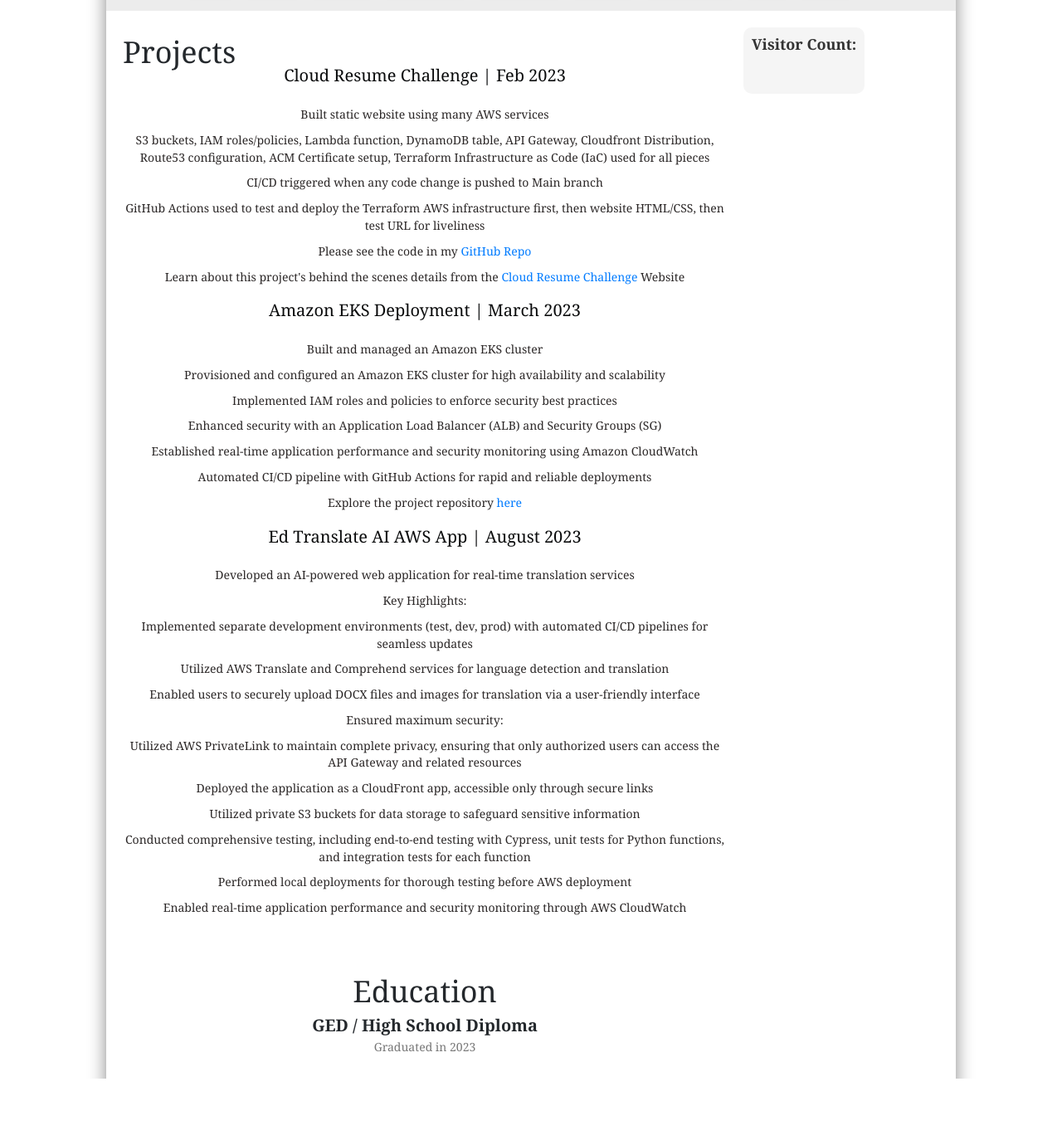
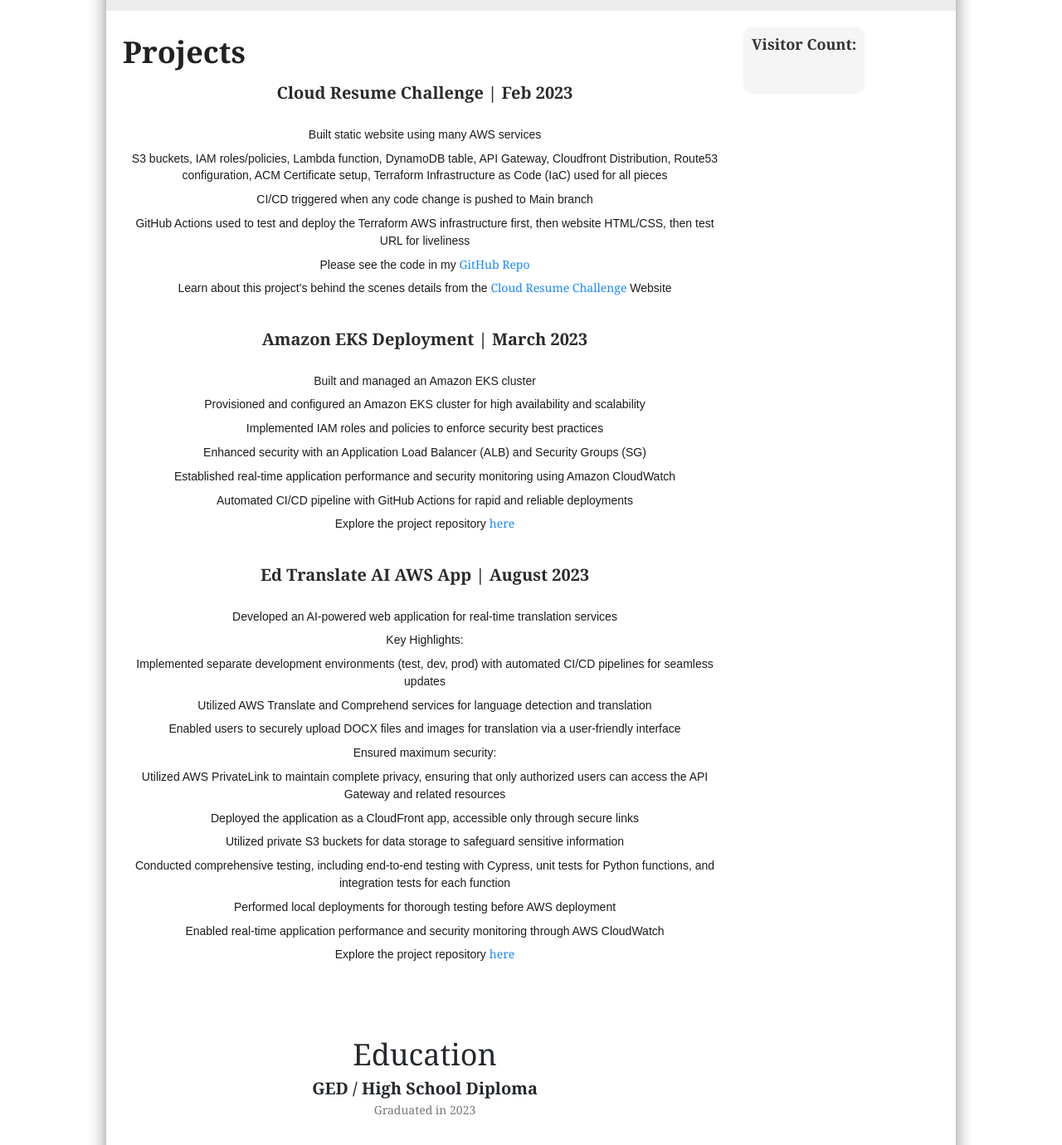
Before and after one commit to TagDhanyal/Cloud-Resume, a website: page resume-site/index.html in a window 1280 px wide. Shown: the part 483-1863 px from the top of the page at 83% size. Before the commit the page ends 1783 px from the top, so only its background shows below. Drawn offline with nearby package versions, Linux system fonts and the light colour scheme; no server answers.

Commit message:
updated html and css

```diff
--- a/resume-site/index.html
+++ b/resume-site/index.html
@@ -22,10 +22,10 @@
 
             <!-- Social Icons Section -->
             <div class="social_icons">
-                <a href="https://github.com/Dhanyal" target="_blank">
+                <a href="https://github.com/TagDhanyal" target="_blank">
                     <img src="https://cdn.jsdelivr.net/npm/simple-icons@5.15.0/icons/github.svg" alt="GitHub Logo">
                 </a>
-                <a href="https://www.linkedin.com/in/Dhanyal/" target="_blank">
+                <a href="https://www.linkedin.com/in/dhanyaltag/" target="_blank">
                     <img src="https://cdn.jsdelivr.net/npm/simple-icons@5.15.0/icons/linkedin.svg" alt="LinkedIn Logo">
                 </a>
             </div>
@@ -79,6 +79,7 @@
                 <div class="projects">
                     <div class="project_header">
                         <h1>Projects</h1>
+                        <br>
                     </div>
                     <div class="project_title">
                         <h1>Cloud Resume Challenge | Feb 2023</h1>
@@ -92,6 +93,7 @@
                     </div>
 
                     <div class="project_title">
+                        <br>
                         <h1>Amazon EKS Deployment | March 2023</h1>
                         <br>
                         <h2>Built and managed an Amazon EKS cluster</h2>
@@ -100,11 +102,12 @@
                         <h2>Enhanced security with an Application Load Balancer (ALB) and Security Groups (SG)</h2>
                         <h2>Established real-time application performance and security monitoring using Amazon CloudWatch</h2>
                         <h2>Automated CI/CD pipeline with GitHub Actions for rapid and reliable deployments</h2>
-                        <h2>Explore the project repository <a href="https://github.com/YourUsername/YourRepository" target="_blank">here</a></h2>
+                        <h2>Explore the project repository <a href="https://github.com/TagDhanyal/YourRepository" target="_blank">here</a></h2>
                     </div>
 
                     <!-- Ed Translate AI AWS App Project -->
                     <div class="project_title">
+                        <br>
                         <h1>Ed Translate AI AWS App | August 2023</h1>
                         <br>
                         <h2>Developed an AI-powered web application for real-time translation services</h2>
@@ -119,6 +122,7 @@
                         <h2>Conducted comprehensive testing, including end-to-end testing with Cypress, unit tests for Python functions, and integration tests for each function</h2>
                         <h2>Performed local deployments for thorough testing before AWS deployment</h2>
                         <h2>Enabled real-time application performance and security monitoring through AWS CloudWatch</h2>
+                        <h2>Explore the project repository <a href="https://github.com/TagDhanyal/YourRepository" target="_blank">here</a></h2>
                     </div>
                 </div>
                 <div class="education">
--- a/resume-site/styles.css
+++ b/resume-site/styles.css
@@ -131,40 +131,53 @@
 .projects {
     padding: 20px;
     background: white; /* Change the background color to white */
-    margin-top: 20px;
+    margin: 20px auto; /* Center-align the projects section both horizontally and vertically */
+    text-align: center; /* Center-align the content within the projects section */
 }
 
 .project_header h1 {
     text-align: left;
     font-size: 36px;
-    color: rgb(36, 40, 44);
+    color: rgb(34, 32, 32);
 }
 
 .project_title {
     margin-bottom: 20px; /* Increased margin between project sections */
 }
 
+/* Project title styles */
 .project_title h1 {
     font-size: 20px;
-    color: rgb(10, 11, 12);
-    margin-bottom: 5px; /* Added margin between title and description */
+    color: rgb(42, 42, 43);
+    font-weight: bold; /* Add this line to make it bold */
 }
 
+/* Project description styles */
 .project_title h2 {
     font-size: 14px;
-    color: #2b2727;
-    margin-bottom: 10px; /* Added margin between title and description */
+    color: #030303;
+    opacity: 0.9; /* Adjusted opacity to make it slightly darker */
+    font-family: Arial, Helvetica, sans-serif; /* Added a different font */
 }
 
 .project_description {
     margin-bottom: 30px; /* Increased margin between project description and next project title */
 }
 
+/* Projects section header styles */
+.project_header h1 {
+    text-align: left;
+    font-size: 36px;
+    font-weight: bold; /* Make the header bold */
+    color: rgb(34, 32, 32);
+}
+
 /* Education section */
 .education {
     padding: 20px;
     background: white; /* Change the background color to white */
-    margin-top: 20px;
+    margin: 20px auto; /* Center-align the education section both horizontally and vertically */
+    text-align: center; /* Center-align the content within the education section */
 }
 
 .education_header h1 {
```
